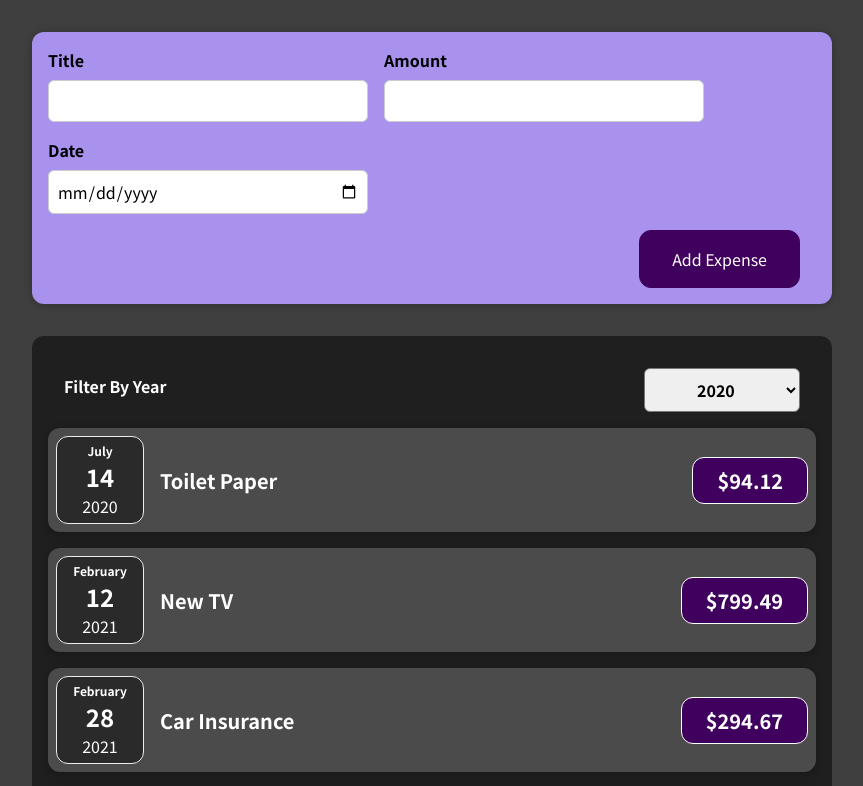
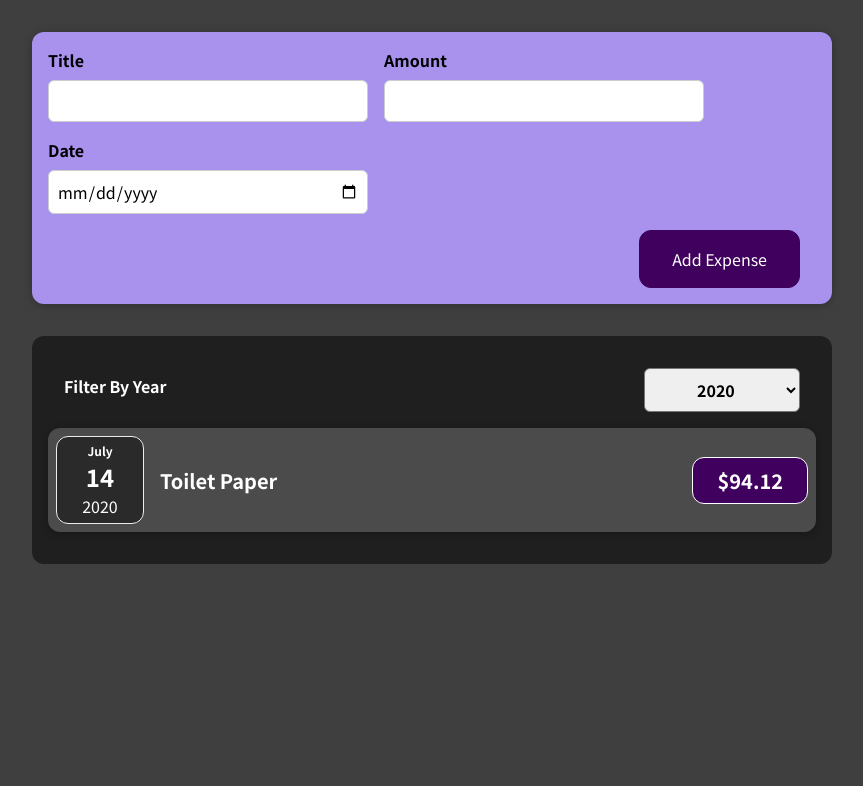
Before and after one commit to SwannHtetAungss/expenselist_with_react, a React (Create React App) app: page / in a window 1280 px wide. Shown: the top 786 px of the page, without its empty margins (208-1071 px from the left). Built offline with nearby package versions, Linux system fonts and the light colour scheme.

Commit message:
add new ExpenseList component

```diff
--- a/src/components/Expenses/Expense.js
+++ b/src/components/Expenses/Expense.js
@@ -2,6 +2,7 @@
 import ExpanseItem from "./ExpenseItem";
 import Card from "../UI/Card";
 import ExpensesFilter from "./ExpensesFilter";
+import ExpenseList from "./ExpenseList";
 import "./Expense.css";
 
 const Expense = (props) => {
@@ -9,23 +10,17 @@
   const filterChangeHandler = (selectedYear) => {
     setfilterYear(selectedYear);
   };
+  const filterExpenses = props.expenses.filter((expense) => {
+    return expense.date.getFullYear().toString() === filterYear;
+  });
+
   return (
     <Card className="expenses">
       <ExpensesFilter
         selected={filterYear}
         onChangeFilter={filterChangeHandler}
       />
-
-      {props.expenses.map((expense) => {
-        return (
-          <ExpanseItem
-            key={expense.id}
-            title={expense.title}
-            date={expense.date}
-            amount={expense.amount}
-          />
-        );
-      })}
+      <ExpenseList items={filterExpenses} />
     </Card>
   );
 };
--- /dev/null
+++ b/src/components/Expenses/ExpenseList.css
@@ -0,0 +1,8 @@
+.expenses-list {
+  list-style: none;
+  padding: 0;
+}
+.expenses-list__fallback {
+  color: white;
+  text-align: center;
+}
--- /dev/null
+++ b/src/components/Expenses/ExpenseList.js
@@ -0,0 +1,26 @@
+import React from "react";
+import "./ExpenseList.css";
+import ExpanseItem from "./ExpenseItem";
+
+const ExpenseList = (props) => {
+  if (props.items.length === 0) {
+    return <h2 className="expenses-list__fallback">Page Not Found!</h2>;
+  }
+
+  return (
+    <ul className="expenses-list">
+      {props.items.map((expense) => {
+        return (
+          <ExpanseItem
+            key={expense.id}
+            title={expense.title}
+            date={expense.date}
+            amount={expense.amount}
+          />
+        );
+      })}
+    </ul>
+  );
+};
+
+export default ExpenseList;
```
Also changed, not shown: 1 other file (tests, documents, lock files or other folders).
